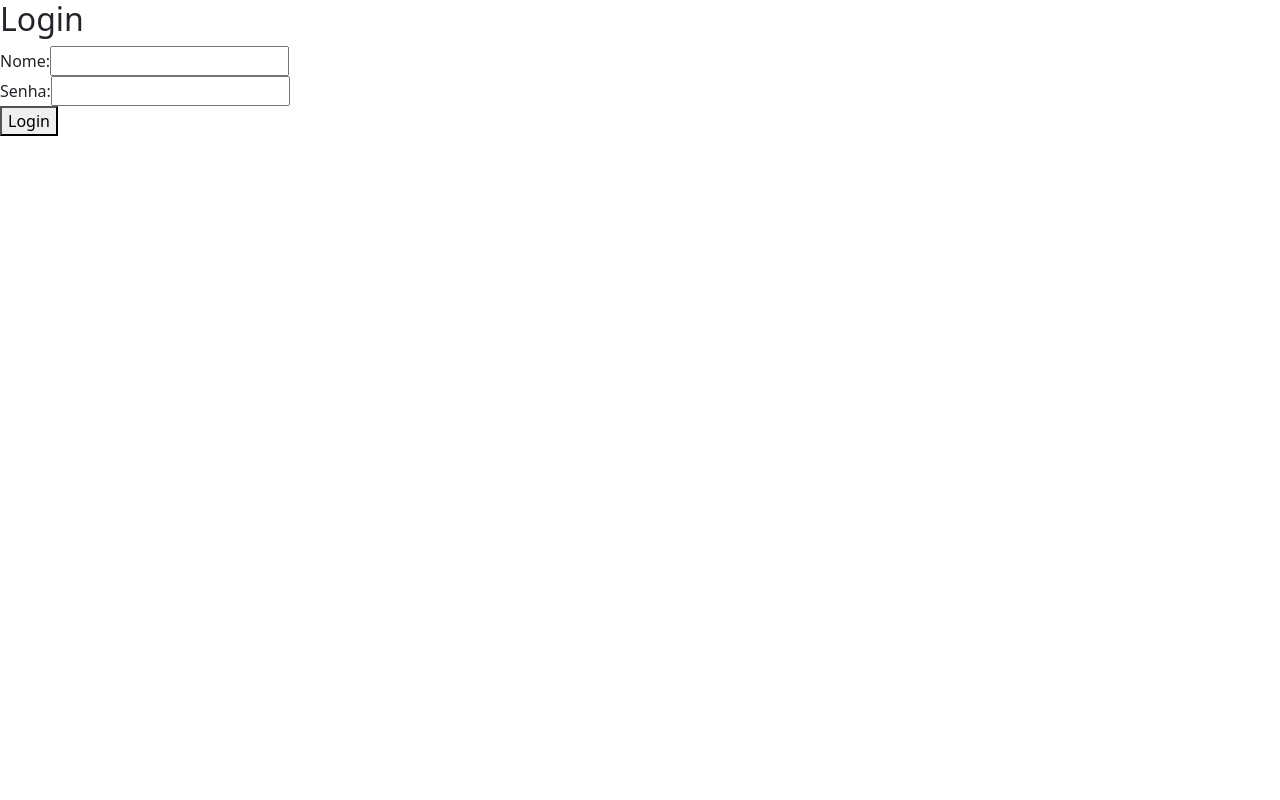
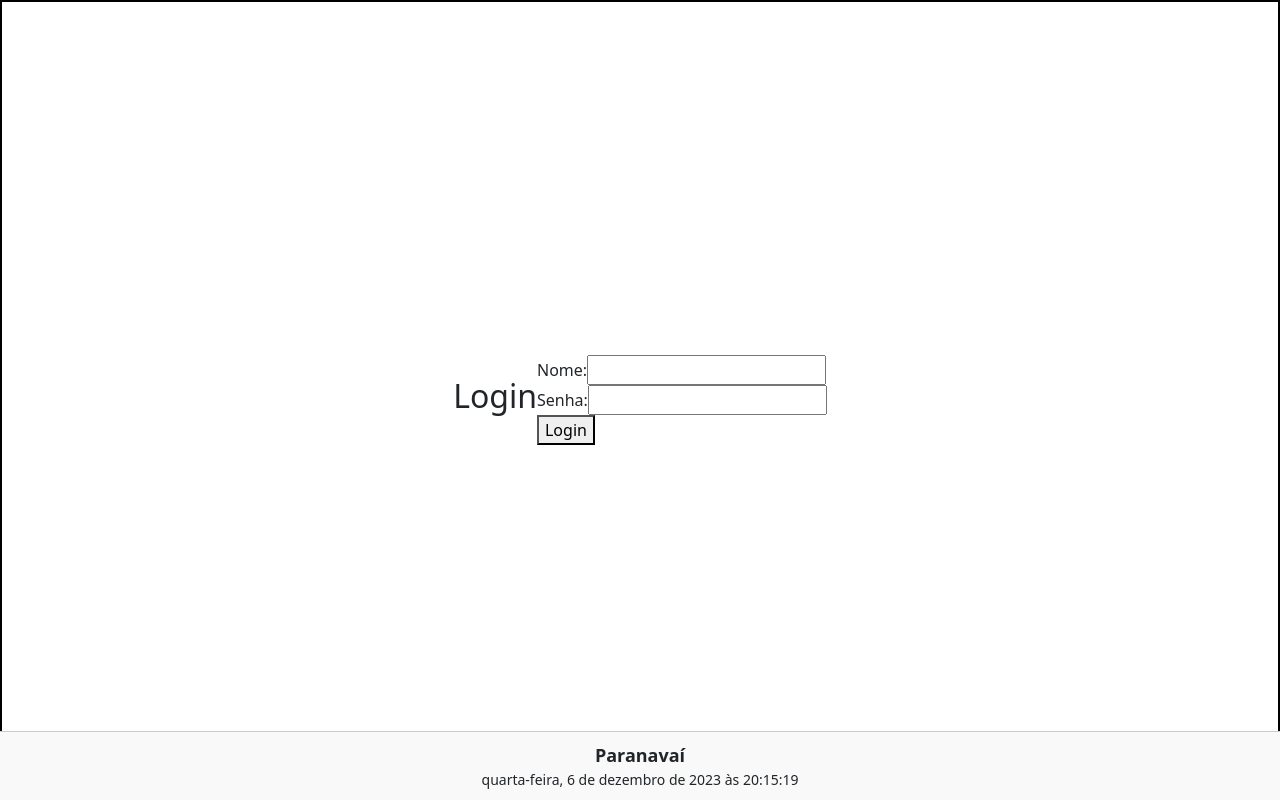
Before and after one commit to Rakoski/Apice, a React (Create React App) app in the folder client/: page /login in a window 1280 px wide. Shown: the top 800 px of the page. Built offline with nearby package versions, Linux system fonts and the light colour scheme.

Commit message:
Página de login repaginada
Footer embaixo e login um pouco mais estilizado

```diff
--- a/client/src/Autorizacao/Autorizacao.css
+++ b/client/src/Autorizacao/Autorizacao.css
@@ -1,3 +1,7 @@
 .login-container {
-    text-align: center;
+    display: flex;
+    justify-content: center;
+    align-items: center;
+    height: 100vh; /* Set the height to 100% of the viewport height */
+    border: 2px solid black;
 }
--- a/client/src/Autorizacao/Login.js
+++ b/client/src/Autorizacao/Login.js
@@ -1,4 +1,5 @@
 import React, {useState} from "react";
+import "./Autorizacao.css"
 
 const Login = () => {
     const [username, setUsername] = useState('');
@@ -9,6 +10,7 @@ const Login = () => {
     };
 
     return (
+        <div>
         <div className="login-container">
             <h2>Login</h2>
             <form>
@@ -35,6 +37,7 @@ const Login = () => {
                 </button>
             </form>
         </div>
+        </div>
     );
 };
 
--- a/client/src/Footer.css
+++ b/client/src/Footer.css
@@ -1,11 +1,6 @@
-body {
-    display: flex;
-    flex-direction: column;
-    min-height: 100vh;
-}
-
 footer {
-    margin-top: 750px;
+    position: sticky;
+    bottom: 0;
     background-color: #f9f9f9;
     border-top: 1px solid #ccc;
     padding: 10px;
```
